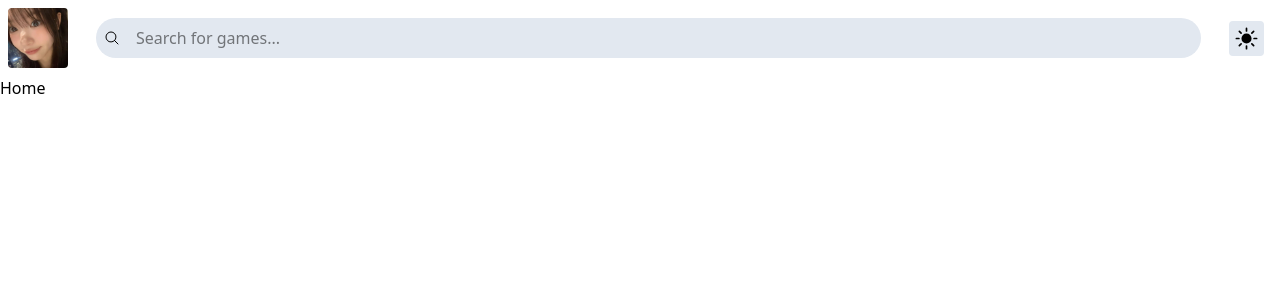
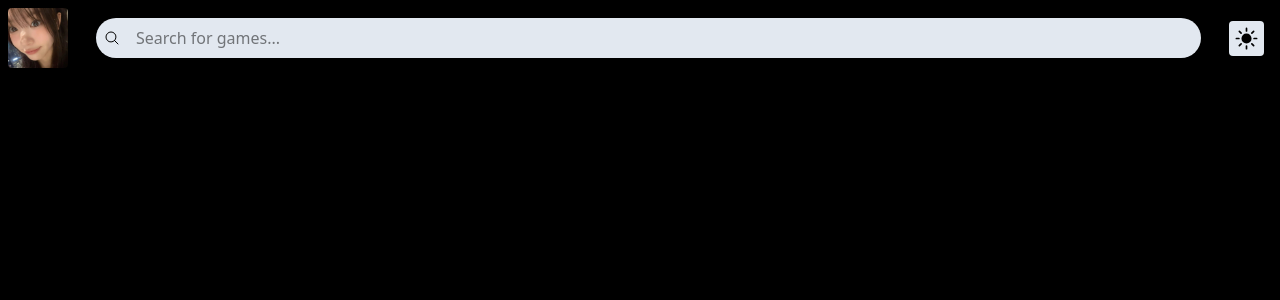
Before and after one commit to mhrjnrahul/Gamelisting-app, a React (Vite) app: page / in a window 1280 px wide. Both pictures are taken after a click on the icon 1246 px from the left and 38 px from the top of the page. Shown: the top 300 px of the page. Built offline with nearby package versions, Linux system fonts and the light colour scheme.

Commit message:
set theme toggle

```diff
--- a/src/App.jsx
+++ b/src/App.jsx
@@ -1,16 +1,23 @@
-import React, { useState } from 'react'
-import Home from './pages/Home'
-import Header from './components/Header'
+import React, { useState } from "react";
+import Home from "./pages/Home";
+import Header from "./components/Header";
+import { ThemeContext } from "./Context/ThemeContext";
 
 const App = () => {
-  const [theme, setTheme] = useState('light');
+  const [theme, setTheme] = useState("light");
 
   return (
-    <div className={`${theme === 'light' ? 'bg-white' : 'bg-black'} min-h-screen`}>
-      <Header />
-      <Home />
-    </div>
-  )
-}
+    <ThemeContext.Provider value={{theme, setTheme}}>
+      <div
+        className={`${
+          theme === "light" ? "bg-white" : "bg-black"
+        } min-h-screen`}
+      >
+        <Header />
+        <Home />
+      </div>
+    </ThemeContext.Provider>
+  );
+};
 
-export default App
+export default App;
--- a/src/components/Header.jsx
+++ b/src/components/Header.jsx
@@ -1,14 +1,15 @@
-import React, { useState } from 'react'
+import React, { useState, useContext, useEffect } from 'react'
 import moka from '../assets/Images/moka.jpg'
 import { HiOutlineMagnifyingGlass } from 'react-icons/hi2'
 import { HiMoon, HiSun } from 'react-icons/hi2'
+import { ThemeContext } from '../Context/ThemeContext'
 
 const Header = () => {
-    const [toggle, setToggle] = useState(true);
+    const { theme, setTheme } = useContext(ThemeContext);
 
-    const handleToggle = () => {
-        setToggle(!toggle);
-    }
+    useEffect(() => {
+
+    }, [])
 
   return (
     <div className='flex justify-between items-center gap-2 p-2'>
@@ -29,12 +30,12 @@ const Header = () => {
         </div>
 
         <div className='pr-2 cursor-pointer'>
-            {toggle ?
+            {theme==="light" ?
             <HiMoon className='text-[35px] bg-slate-200 text-black p-1 rounded'
-            onClick={handleToggle}/>
+            onClick={() => setTheme('dark')}/>
             :
             <HiSun className='text-[35px] bg-slate-200 text-black p-1 rounded'
-            onClick={handleToggle}/>}
+            onClick={() => setTheme('light')}/>}
         </div>
     </div>
   )
```
